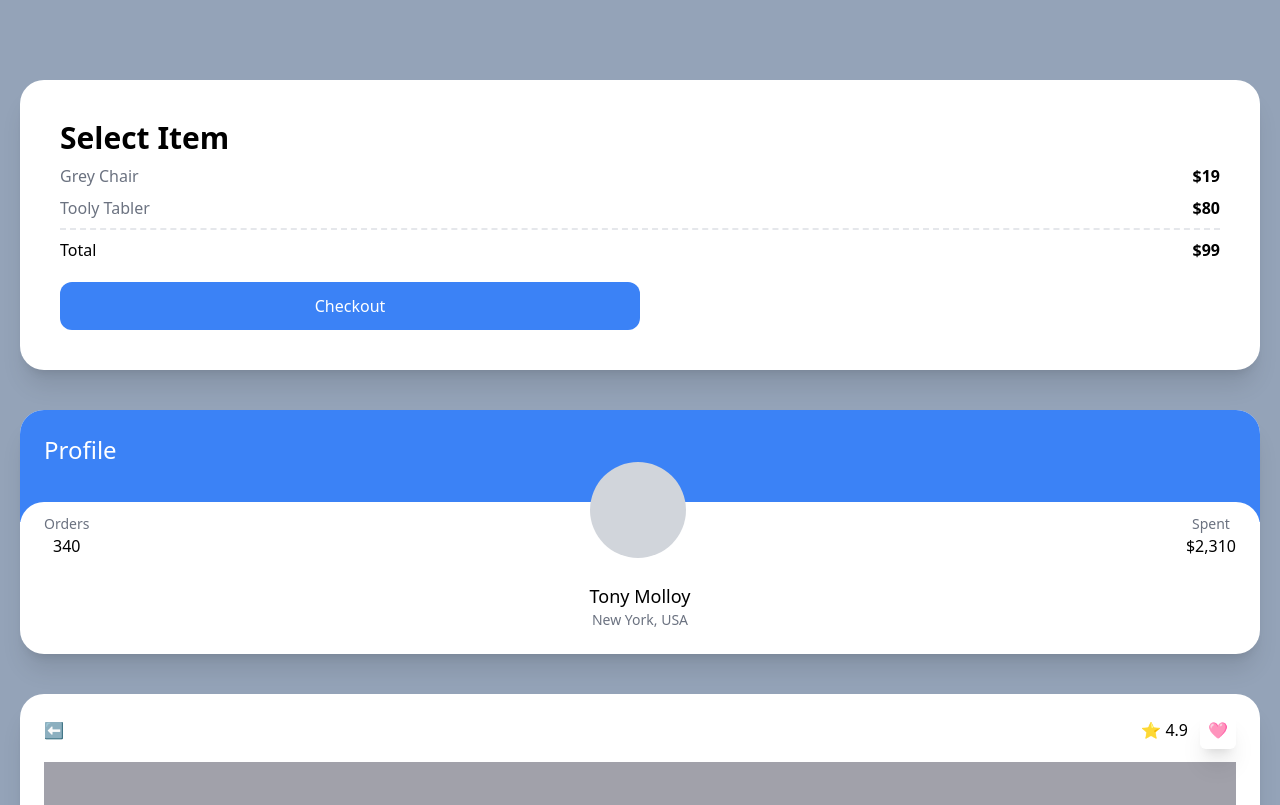
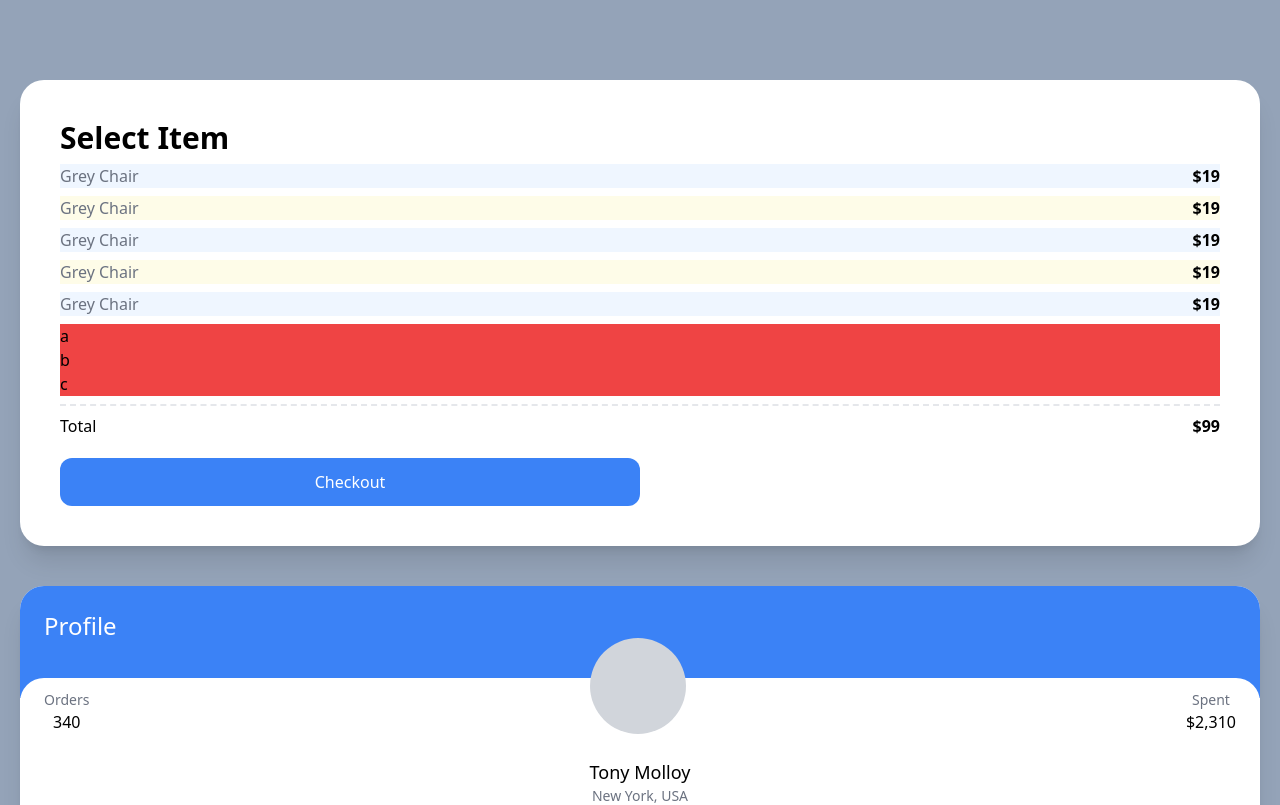
Before and after one commit to yn130/carrot-market, a Next.js app: page / in a window 1280 px wide. Shown: the top 805 px of the page. Built offline with nearby package versions, Linux system fonts and the light colour scheme.

Commit message:
2.6 Modifiers for Lists

```diff
--- a/pages/index.tsx
+++ b/pages/index.tsx
@@ -3,14 +3,28 @@
     <div className="bg-slate-400 py-20 px-5 grid gap-10 min-h-screen">
       <div className="bg-white p-10 rounded-3xl shadow-xl">
         <span className="font-semibold text-3xl">Select Item</span>
-        <div className="flex justify-between my-2">
+        {/* <div className="flex justify-between my-2">
           <span className="text-gray-500">Grey Chair</span>
           <span className="font-semibold">$19</span>
-        </div>
-        <div className="flex justify-between">
+        </div> */}
+        {/* <div className="flex justify-between">
           <span className="text-gray-500">Tooly Tabler</span>
           <span className="font-semibold">$80</span>
-        </div>
+        </div> */}
+
+        <ul>
+          {[1, 2, 3, 4, 5].map((i) => (
+             <div key={i} className="flex justify-between my-2 odd:bg-blue-50 even:bg-yellow-50">
+              <span className="text-gray-500">Grey Chair</span>
+              <span className="font-semibold">$19</span>
+            </div>
+          ))}
+        </ul>
+        <ul>
+          {["a", "b", "c", ""].map((c, i) => (
+            <li className="bg-red-500 by-2 empty:bg-blue-50" key={i}>{c}</li>
+          ))}
+        </ul>
         <div className="flex justify-between mt-2 pt-2 border-t-2 border-dashed">
           <span>Total</span>
           <span className="font-semibold">$99</span>
```
